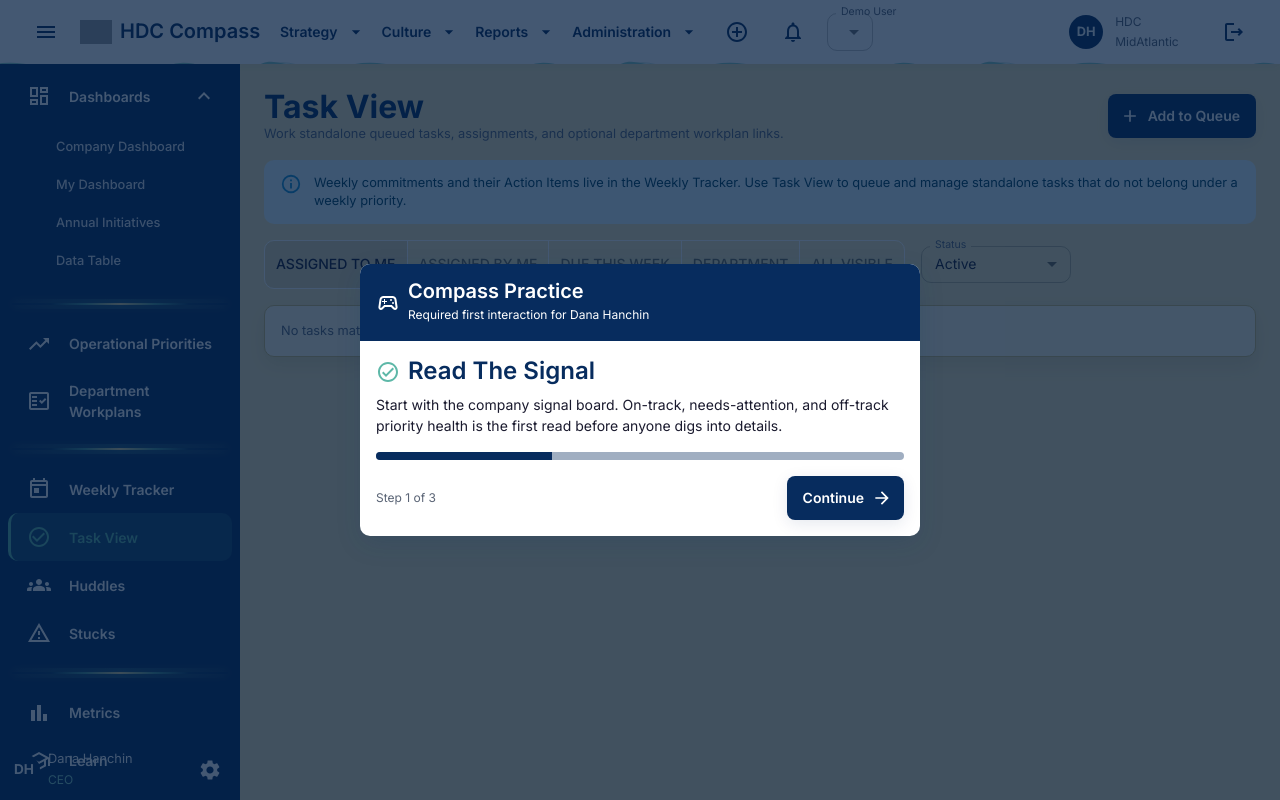
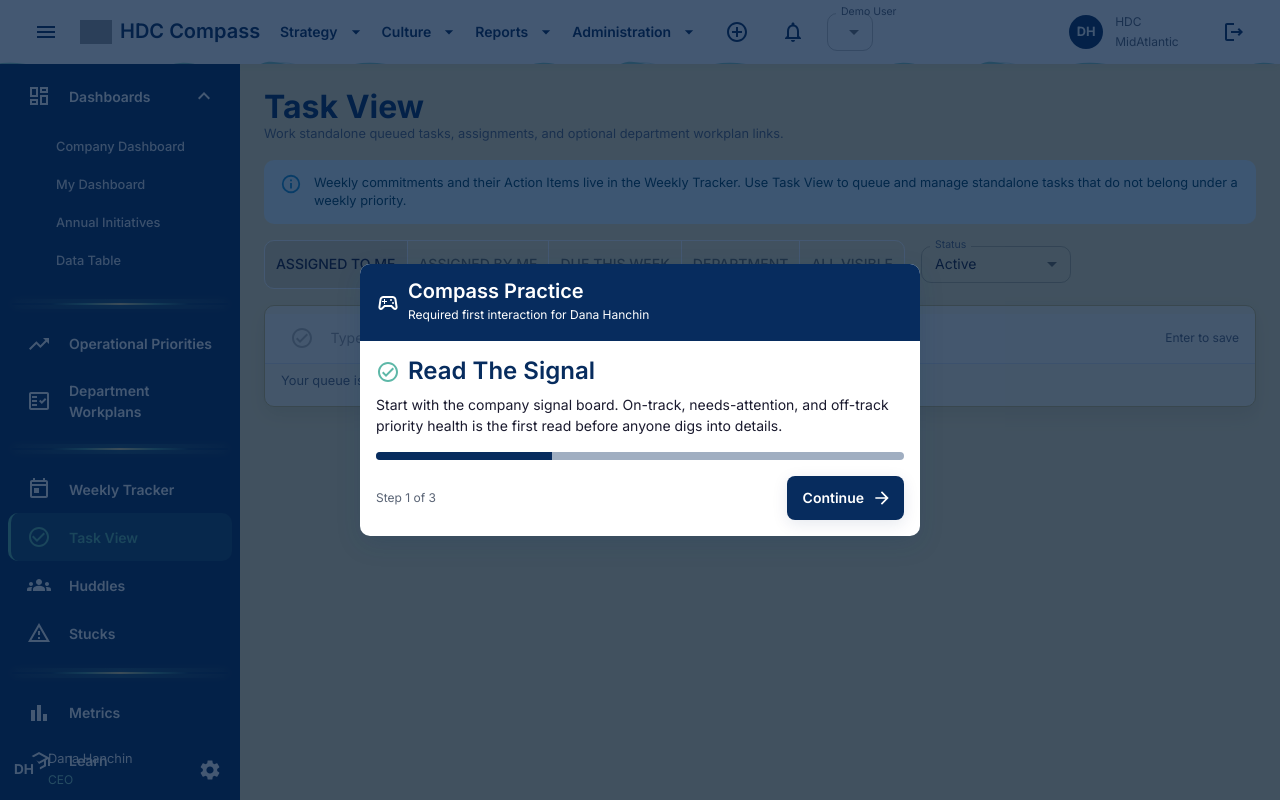
Before and after one commit to mrnelley/DAT-V1, a React (Vite) app: page /task-view in a window 1280 px wide. Built offline with nearby package versions, Linux system fonts and the light colour scheme; sample sign-in values are in the browser's storage; grey boxes are pictures that could not be loaded.

Commit message:
Tasks
Add persisted task pinning and manual queue ordering
Add accessible drag handles with keyboard reordering
Add regression coverage for pin and ordering persistence

```diff
--- a/src/components/task-view/TaskViewPage.jsx
+++ b/src/components/task-view/TaskViewPage.jsx
@@ -1,12 +1,15 @@
-import AddOutlinedIcon from '@mui/icons-material/AddOutlined';
 import AssignmentIndOutlinedIcon from '@mui/icons-material/AssignmentIndOutlined';
+import CheckCircleOutlineOutlinedIcon from '@mui/icons-material/CheckCircleOutlineOutlined';
+import CheckCircleOutlinedIcon from '@mui/icons-material/CheckCircleOutlined';
+import DragIndicatorOutlinedIcon from '@mui/icons-material/DragIndicatorOutlined';
 import MoreHorizOutlinedIcon from '@mui/icons-material/MoreHorizOutlined';
 import NotificationsActiveOutlinedIcon from '@mui/icons-material/NotificationsActiveOutlined';
+import PushPinOutlinedIcon from '@mui/icons-material/PushPinOutlined';
 import VisibilityOutlinedIcon from '@mui/icons-material/VisibilityOutlined';
 import WarningAmberOutlinedIcon from '@mui/icons-material/WarningAmberOutlined';
-import { Alert, Box, Button, Checkbox, Chip, Dialog, DialogActions, DialogContent, DialogTitle, Divider, FormControl, IconButton, InputLabel, List, ListItem, MenuItem, Select, Stack, TextField, ToggleButton, ToggleButtonGroup, Tooltip, Typography } from '@mui/material';
+import { Alert, Box, Button, Chip, Dialog, DialogActions, DialogContent, DialogTitle, Divider, FormControl, IconButton, InputLabel, List, ListItem, MenuItem, Select, Stack, TextField, ToggleButton, ToggleButtonGroup, Tooltip, Typography } from '@mui/material';
 import React from 'react';
-import { useEffect, useState } from 'react';
+import { useEffect, useRef, useState } from 'react';
 import { useSearchParams } from 'react-router-dom';
 import { useNotifications } from '../../context/NotificationsContext';
 import { useOperatingData } from '../../context/OperatingDataContext';
@@ -41,17 +44,6 @@ const normalizeStatus = (status) => String(status || '').toLowerCase().replaceAl
 
 const isActiveStatus = (status) => !['complete', 'completed', 'cancelled'].includes(normalizeStatus(status));
 
-const buildInitialForm = (user) => ({
-  description: '',
-  ownerId: user.id,
-  due: '2026-05-19',
-  status: 'Open',
-  visibility: 'private',
-  priority: '',
-  strategicPillar: '',
-  workplanId: '',
-});
-
 const buildAssignmentForm = (item) => ({
   due: item?.due || '2026-05-19',
   note: '',
@@ -80,16 +72,18 @@ const canViewTask = (item, user) => (
 const TaskViewPage = () => {
   const { user } = useAuth();
   const { addNotification } = useNotifications();
-  const { addQueuedTask: persistQueuedTask, addStuck, departmentWorkplans, getTasksForUser, queuedTasks, updateQueuedTask } = useOperatingData();
+  const { addQueuedTask: persistQueuedTask, addStuck, getTasksForUser, queuedTasks, reorderQueuedTasks, updateQueuedTask } = useOperatingData();
   const [searchParams, setSearchParams] = useSearchParams();
   const [scope, setScope] = useState('Assigned to Me');
   const [statusFilter, setStatusFilter] = useState('Active');
-  const [dialogOpen, setDialogOpen] = useState(false);
-  const [form, setForm] = useState(buildInitialForm(user));
+  const [queueDraft, setQueueDraft] = useState('');
+  const [completingTaskIds, setCompletingTaskIds] = useState([]);
   const [assignmentEvents, setAssignmentEvents] = useState([]);
   const [assignmentForm, setAssignmentForm] = useState(buildAssignmentForm());
   const [selectedItem, setSelectedItem] = useState(null);
   const [stuckTask, setStuckTask] = useState(null);
+  const [draggedTaskId, setDraggedTaskId] = useState(null);
+  const queueInputRef = useRef(null);
   const visibleItems = queuedTasks.filter((item) => {
     if (!canViewTask(item, user)) return false;
     const matchesStatus = statusFilter === 'All'
@@ -102,51 +96,99 @@ const TaskViewPage = () => {
     if (scope === 'Due This Week') return item.due >= today && item.due <= weekEnd && isActiveStatus(item.status);
     if (scope === 'Department') return item.department === user.department;
     return true;
-  });
+  }).sort((a, b) => (
+    Number(Boolean(b.pinned)) - Number(Boolean(a.pinned))
+    || (Number(a.queueOrder) || 0) - (Number(b.queueOrder) || 0)
+    || a.description.localeCompare(b.description)
+  ));
 
   useEffect(() => {
     if (!['1', 'queue'].includes(searchParams.get('new'))) return;
 
-    setDialogOpen(true);
+    queueInputRef.current?.focus();
     const nextParams = new URLSearchParams(searchParams);
     nextParams.delete('new');
     setSearchParams(nextParams, { replace: true });
   }, [searchParams, setSearchParams]);
 
-  const update = (field) => (event) => setForm((current) => ({ ...current, [field]: event.target.value }));
-  const closeDialog = () => {
-    setDialogOpen(false);
-    setForm(buildInitialForm(user));
-  };
   const closeAssignmentDialog = () => {
     setSelectedItem(null);
     setAssignmentForm(buildAssignmentForm());
   };
 
   const addQueuedTask = () => {
-    const owner = users.find((candidate) => candidate.id === form.ownerId) || user;
-    const workplan = departmentWorkplans.find((candidate) => candidate.id === form.workplanId);
+    const description = queueDraft.trim();
+    if (!description) return;
+
     persistQueuedTask({
       assignments: [
-        { profile: owner, role: 'assignee' },
+        { profile: user, role: 'assignee' },
         { profile: user, role: 'assigned_by' },
       ],
       createdBy: user,
-      department: owner.department,
-      description: form.description,
-      due: form.due,
+      department: user.department,
+      description,
+      due: '',
       id: `task-custom-${Date.now()}`,
-      owner,
-      priority: form.priority,
+      owner: user,
+      priority: '',
       source: 'one_off',
       sourceType: 'queued_task',
-      status: form.status,
-      strategicPillar: form.strategicPillar,
-      visibility: form.visibility,
-      workplanId: workplan?.id || null,
-      workplanTitle: workplan?.title || null,
+      status: 'Open',
+      strategicPillar: '',
+      visibility: 'private',
+      workplanId: null,
+      workplanTitle: null,
     });
-    closeDialog();
+    setQueueDraft('');
+    requestAnimationFrame(() => queueInputRef.current?.focus());
+  };
+
+  const completeQueuedTask = (item) => {
+    if (!canManageTask(item, user) || completingTaskIds.includes(item.id)) return;
+
+    if (normalizeStatus(item.status) === 'complete') {
+      updateQueuedTask(item.id, { completedAt: null, status: 'Open' });
+      return;
+    }
+
+    setCompletingTaskIds((current) => [...current, item.id]);
+    window.setTimeout(() => {
+      updateQueuedTask(item.id, { completedAt: new Date().toISOString(), status: 'Complete' });
+      setCompletingTaskIds((current) => current.filter((taskId) => taskId !== item.id));
+    }, 380);
+  };
+
+  const moveTask = (taskId, direction) => {
+    const task = visibleItems.find((item) => item.id === taskId);
+    const group = visibleItems.filter((item) => Boolean(item.pinned) === Boolean(task?.pinned));
+    const index = group.findIndex((item) => item.id === taskId);
+    const nextIndex = index + direction;
+    if (index < 0 || nextIndex < 0 || nextIndex >= group.length) return;
+
+    const reorderedGroup = [...group];
+    const [moved] = reorderedGroup.splice(index, 1);
+    reorderedGroup.splice(nextIndex, 0, moved);
+    reorderQueuedTasks([
+      ...visibleItems.filter((item) => item.pinned).map((item) => item.id),
+      ...visibleItems.filter((item) => !item.pinned).map((item) => item.id),
+    ].map((id) => {
+      const replacementIndex = group.findIndex((item) => item.id === id);
+      return replacementIndex >= 0 ? reorderedGroup[replacementIndex].id : id;
+    }));
+  };
+
+  const dropTaskBefore = (targetTaskId) => {
+    if (!draggedTaskId || draggedTaskId === targetTaskId) return;
+    const dragged = visibleItems.find((item) => item.id === draggedTaskId);
+    const target = visibleItems.find((item) => item.id === targetTaskId);
+    if (!dragged || !target || Boolean(dragged.pinned) !== Boolean(target.pinned)) return;
+
+    const nextIds = visibleItems.map((item) => item.id);
+    nextIds.splice(nextIds.indexOf(draggedTaskId), 1);
+    nextIds.splice(nextIds.indexOf(targetTaskId), 0, draggedTaskId);
+    reorderQueuedTasks(nextIds);
+    setDraggedTaskId(null);
   };
 
   const openAssignmentWorkflow = (item) => {
@@ -214,7 +256,6 @@ const TaskViewPage = () => {
             Work standalone queued tasks, assignments, and optional department workplan links.
           </Typography>
         </Box>
-        <Button startIcon={<AddOutlinedIcon />} variant="contained" title="Add task to queue" onClick={() => setDialogOpen(true)}>Add to Queue</Button>
       </Stack>
       <Alert severity="info" sx={{ mb: 2 }}>
         Weekly commitments and their Action Items live in the Weekly Tracker. Use Task View to queue and manage standalone tasks that do not belong under a weekly priority.
@@ -264,33 +305,109 @@ const TaskViewPage = () => {
           overflow: 'hidden',
         }}
       >
+        <ListItem
+          divider
+          sx={{
+            alignItems: 'center',
+            bgcolor: 'rgba(255,255,255,0.42)',
+            gap: 1,
+            py: 1.25,
+          }}
+        >
+          <CheckCircleOutlineOutlinedIcon aria-hidden color="disabled" sx={{ mx: 1.1 }} />
+          <TextField
+            inputRef={queueInputRef}
+            fullWidth
+            inputProps={{ 'aria-label': 'Add a task to my queue', title: 'Type a task and press Enter to add it to your queue' }}
+            onChange={(event) => setQueueDraft(event.target.value)}
+            onKeyDown={(event) => {
+              if (event.key !== 'Enter' || event.shiftKey) return;
+              event.preventDefault();
+              addQueuedTask();
+            }}
+            placeholder="Type a task and press Enter"
+            value={queueDraft}
+            variant="standard"
+            InputProps={{ disableUnderline: true }}
+          />
+          <Typography variant="caption" color="text.secondary" sx={{ display: { xs: 'none', sm: 'block' }, whiteSpace: 'nowrap' }}>
+            Enter to save
+          </Typography>
+        </ListItem>
         {!visibleItems.length && (
           <ListItem>
-            <Typography variant="body2" color="text.secondary">No tasks match this view.</Typography>
+            <Typography variant="body2" color="text.secondary">Your queue is clear. Add the next thing when it arrives.</Typography>
           </ListItem>
         )}
         {visibleItems.map((item) => {
           const done = normalizeStatus(item.status) === 'complete';
+          const completing = completingTaskIds.includes(item.id);
           const canManage = canManageTask(item, user);
           const canIssueStuck = item.owner?.id === user.id;
           return (
             <ListItem
               key={item.id}
               divider
-              sx={{ alignItems: 'flex-start', gap: 1, bgcolor: done ? 'rgba(94, 184, 168, 0.12)' : 'transparent' }}
+              onDragOver={(event) => event.preventDefault()}
+              onDrop={() => dropTaskBefore(item.id)}
+              sx={{
+                alignItems: 'flex-start',
+                bgcolor: done || completing ? 'rgba(94, 184, 168, 0.12)' : item.pinned ? 'rgba(241, 172, 73, 0.12)' : 'transparent',
+                gap: 1,
+                opacity: completing ? 0 : 1,
+                transform: completing ? 'translateX(110%) rotate(1deg)' : 'translateX(0)',
+                transition: 'transform 360ms cubic-bezier(.4,0,.2,1), opacity 280ms ease, background-color 180ms ease',
+              }}
             >
-              <Checkbox
+              <Tooltip title={done ? 'Return task to queue' : 'Mark task complete'}>
+                <span>
+              <IconButton
                 disabled={!canManage}
-                checked={done}
-                onChange={() => updateQueuedTask(item.id, { status: done ? 'Open' : 'Complete' })}
-                inputProps={{ 'aria-label': `Mark task complete: ${item.description}`, title: `Mark task complete: ${item.description}` }}
+                aria-label={done ? `Return task to queue: ${item.description}` : `Mark task complete: ${item.description}`}
+                onClick={() => completeQueuedTask(item)}
+                title={done ? `Return task to queue: ${item.description}` : `Mark task complete: ${item.description}`}
                 sx={{ mt: 0.25 }}
-              />
+              >
+                {done || completing ? <CheckCircleOutlinedIcon color="success" /> : <CheckCircleOutlineOutlinedIcon />}
+              </IconButton>
+                </span>
+              </Tooltip>
+              <Tooltip title="Drag to reorder. Use arrow keys to move within this group.">
+                <Box
+                  aria-label={`Reorder task: ${item.description}`}
+                  draggable={canManage}
+                  onDragEnd={() => setDraggedTaskId(null)}
+                  onDragStart={() => setDraggedTaskId(item.id)}
+                  onKeyDown={(event) => {
+                    if (event.key === 'ArrowUp') {
+                      event.preventDefault();
+                      moveTask(item.id, -1);
+                    }
+                    if (event.key === 'ArrowDown') {
+                      event.preventDefault();
+                      moveTask(item.id, 1);
+                    }
+                  }}
+                  role="button"
+                  tabIndex={canManage ? 0 : -1}
+                  sx={{
+                    color: 'text.secondary',
+                    cursor: canManage ? 'grab' : 'default',
+                    display: 'grid',
+                    mt: 1,
+                    placeItems: 'center',
+                    '&:active': { cursor: canManage ? 'grabbing' : 'default' },
+                    '&:focus-visible': { outline: '2px solid', outlineColor: 'primary.main', outlineOffset: 2 },
+                  }}
+                >
+                  <DragIndicatorOutlinedIcon fontSize="small" />
+                </Box>
+              </Tooltip>
               <Box sx={{ flex: 1, minWidth: 240 }}>
                 <Typography sx={{ textDecoration: done ? 'line-through' : 'none' }}>{item.description}</Typography>
                 <Stack direction="row" gap={1} alignItems="center" flexWrap="wrap" sx={{ mt: 0.75 }}>
                   <UserAvatar user={item.owner} size="sm" />
-                  <Chip icon={chipColor(item.due) === 'error' ? <WarningAmberOutlinedIcon /> : undefined} label={item.due} color={chipColor(item.due)} size="small" />
+                  {item.due && <Chip icon={chipColor(item.due) === 'error' ? <WarningAmberOutlinedIcon /> : undefined} label={item.due} color={chipColor(item.due)} size="small" />}
                   <Chip icon={<VisibilityOutlinedIcon />} label={visibilityLabels[item.visibility] || 'Assigned and created by'} variant="outlined" size="small" />
                   <Chip label={sourceLabels[item.source] || 'Task'} variant="outlined" size="small" />
                   {item.priority && <Chip label={item.priority} color="primary" variant="outlined" size="small" />}
@@ -298,6 +415,20 @@ const TaskViewPage = () => {
                   {item.workplanTitle && <Chip label={item.workplanTitle} color="secondary" variant="outlined" size="small" />}
                 </Stack>
               </Box>
+              <Tooltip title={item.pinned ? 'Unpin task' : 'Pin task to top'}>
+                <span>
+                  <IconButton
+                    aria-label={`${item.pinned ? 'Unpin' : 'Pin'} task: ${item.description}`}
+                    aria-pressed={Boolean(item.pinned)}
+                    disabled={!canManage}
+                    onClick={() => updateQueuedTask(item.id, { pinned: !item.pinned })}
+                    title={`${item.pinned ? 'Unpin' : 'Pin'} task: ${item.description}`}
+                    sx={{ color: item.pinned ? 'warning.dark' : 'text.secondary' }}
+                  >
+                    <PushPinOutlinedIcon />
+                  </IconButton>
+                </span>
+              </Tooltip>
               <Tooltip title={canIssueStuck ? 'Issue a Stuck' : 'Only the assigned owner can issue a stuck'}>
                 <span>
                   <IconButton disabled={!canIssueStuck} aria-label={`Issue a stuck for task ${item.description}`} onClick={() => setStuckTask(item)}>
@@ -314,50 +445,6 @@ const TaskViewPage = () => {
           );
         })}
       </List>
-      <Dialog aria-labelledby="task-queue-dialog-title" open={dialogOpen} onClose={closeDialog} fullWidth maxWidth="sm">
-        <DialogTitle id="task-queue-dialog-title">Add Task to Queue</DialogTitle>
-        <DialogContent>
-          <Stack gap={2} sx={{ pt: 1 }}>
-            <Alert severity="warning">
-              Use this only when the task is not pursuant to a weekly priority. Weekly priority work should be authored in the Weekly Tracker first.
-            </Alert>
-            <TextField label="Task" value={form.description} onChange={update('description')} fullWidth />
-            <TextField select label="Owner" value={form.ownerId} onChange={update('ownerId')} fullWidth>
-              {users.map((candidate) => <MenuItem key={candidate.id} value={candidate.id}>{candidate.name} - {candidate.department}</MenuItem>)}
-            </TextField>
-            <Stack direction={{ xs: 'column', sm: 'row' }} gap={2}>
-              <TextField label="Due date" type="date" value={form.due} onChange={update('due')} fullWidth InputLabelProps={{ shrink: true }} />
-              <TextField select label="Status" value={form.status} onChange={update('status')} fullWidth>
-                <MenuItem value="Open">Open</MenuItem>
-                <MenuItem value="In Progress">In Progress</MenuItem>
-                <MenuItem value="Complete">Complete</MenuItem>
-              </TextField>
-            </Stack>
-            <TextField select label="Department Workplan (optional)" value={form.workplanId} onChange={update('workplanId')} fullWidth>
-              <MenuItem value="">No workplan link</MenuItem>
-              {departmentWorkplans.map((workplan) => (
-                <MenuItem key={workplan.id} value={workplan.id}>{workplan.department} - {workplan.title}</MenuItem>
-              ))}
-            </TextField>
-            <Box>
-              <Typography variant="subtitle2" sx={{ mb: 1 }}>Advanced visibility</Typography>
-              <FormControl fullWidth>
-                <InputLabel id="action-item-visibility-label">Who can see this task?</InputLabel>
-                <Select labelId="action-item-visibility-label" label="Who can see this task?" value={form.visibility} onChange={update('visibility')}>
-                  <MenuItem value="private">Only assigned and created by</MenuItem>
-                  <MenuItem value="department">Owner's department</MenuItem>
-                  <MenuItem value="olt">Everyone in OLT</MenuItem>
-                  <MenuItem value="organization">All users</MenuItem>
-                </Select>
-              </FormControl>
-            </Box>
-          </Stack>
-        </DialogContent>
-        <DialogActions>
-          <Button onClick={closeDialog}>Cancel</Button>
-          <Button variant="contained" onClick={addQueuedTask} disabled={!form.description.trim()}>Add Task to Queue</Button>
-        </DialogActions>
-      </Dialog>
       <Dialog aria-labelledby="task-assignment-dialog-title" open={Boolean(selectedItem)} onClose={closeAssignmentDialog} fullWidth maxWidth="sm">
         <DialogTitle id="task-assignment-dialog-title">Task Assignment Workflow</DialogTitle>
         <DialogContent>
--- a/src/context/OperatingDataContext.jsx
+++ b/src/context/OperatingDataContext.jsx
@@ -68,13 +68,17 @@ export const OperatingDataProvider = ({ children }) => {
   }, [state]);
 
   const addQueuedTask = useCallback((task) => {
-    setState((current) => ({
-      ...current,
-      queuedTasksByOwner: {
-        ...current.queuedTasksByOwner,
-        [task.owner.id]: [task, ...(current.queuedTasksByOwner[task.owner.id] || [])],
-      },
-    }));
+    setState((current) => {
+      const ownerTasks = current.queuedTasksByOwner[task.owner.id] || [];
+      const firstOrder = Math.min(0, ...ownerTasks.map((item) => Number(item.queueOrder) || 0)) - 1;
+      return {
+        ...current,
+        queuedTasksByOwner: {
+          ...current.queuedTasksByOwner,
+          [task.owner.id]: [{ pinned: false, queueOrder: firstOrder, ...task }, ...ownerTasks],
+        },
+      };
+    });
   }, []);
 
   const saveDepartmentWorkplan = useCallback((workplan) => {
@@ -111,6 +115,16 @@ export const OperatingDataProvider = ({ children }) => {
           ...allTasks.filter((task) => task.id !== taskId),
         ]),
       };
+    });
+  }, []);
+
+  const reorderQueuedTasks = useCallback((orderedTaskIds) => {
+    setState((current) => {
+      const orderById = new Map(orderedTaskIds.map((taskId, index) => [taskId, index]));
+      const allTasks = Object.values(current.queuedTasksByOwner).flat().map((task) => (
+        orderById.has(task.id) ? { ...task, queueOrder: orderById.get(task.id) } : task
+      ));
+      return { ...current, queuedTasksByOwner: groupTasksByOwner(allTasks) };
     });
   }, []);
 
@@ -195,6 +209,7 @@ export const OperatingDataProvider = ({ children }) => {
     getTasksForUser,
     huddles: state.huddles,
     queuedTasks,
+    reorderQueuedTasks,
     registerWeeklyActionItem,
     removeWeeklyActionItem,
     saveDepartmentWorkplan,
@@ -212,6 +227,7 @@ export const OperatingDataProvider = ({ children }) => {
     deleteDepartmentWorkplan,
     getTasksForUser,
     queuedTasks,
+    reorderQueuedTasks,
     registerWeeklyActionItem,
     removeWeeklyActionItem,
     saveDepartmentWorkplan,
```
Also changed, not shown: 2 other files (tests, documents, lock files or other folders).
